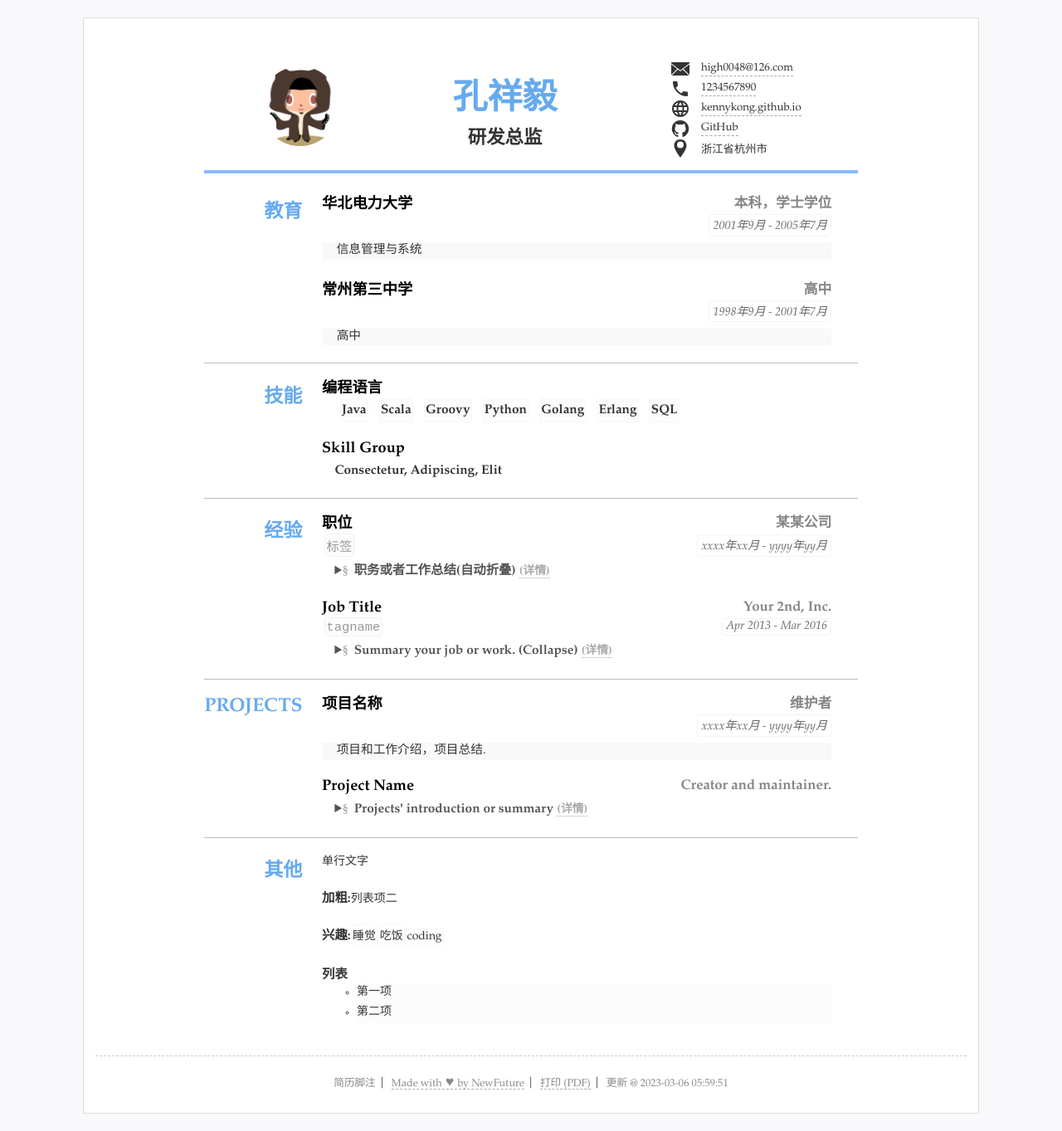
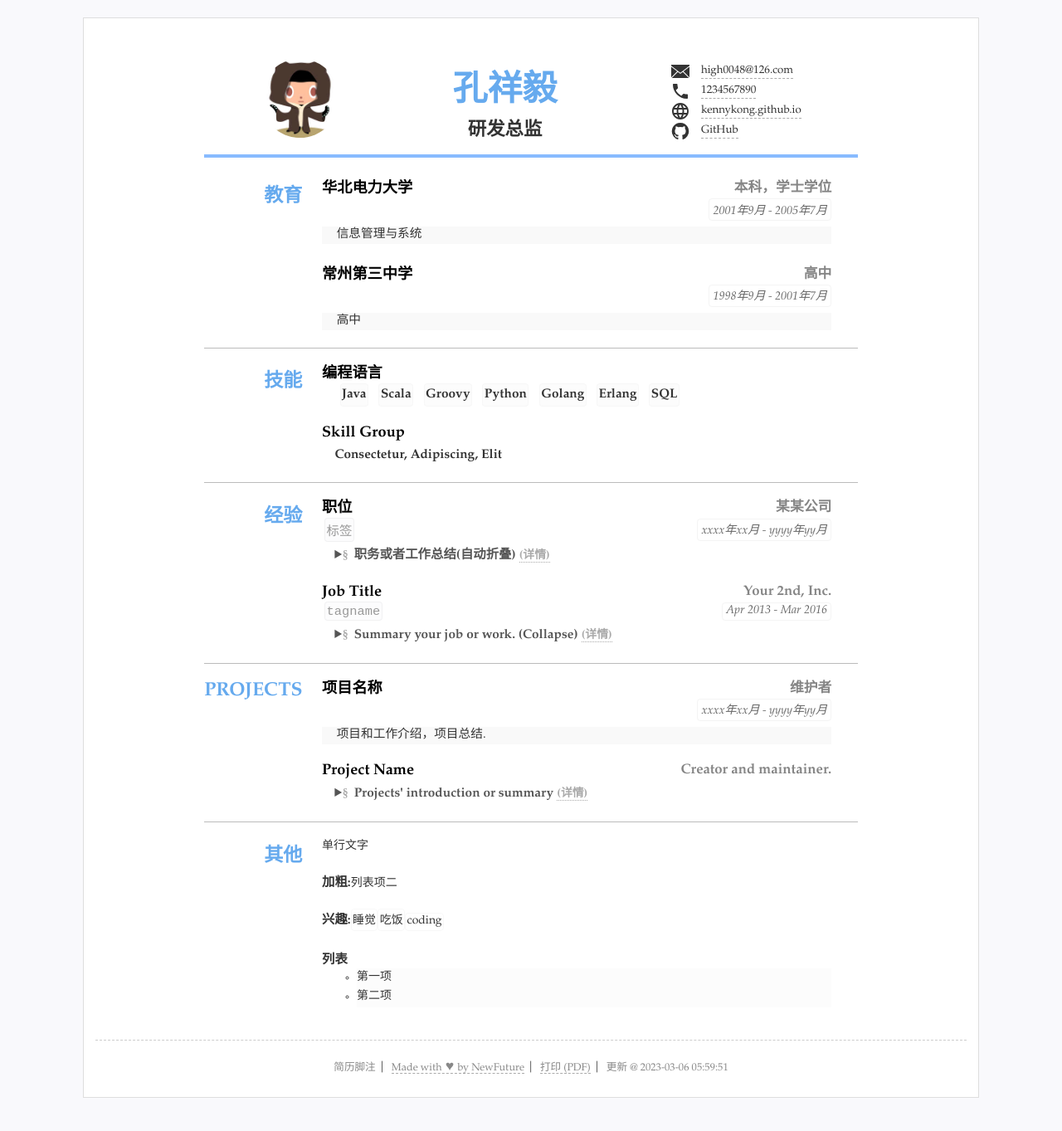
Before and after one commit to kennykong/resume, a Jekyll site: the page built from index.html, in a window 1280 px wide. Shown: the whole page at 83% size. Built offline with Jekyll 4.4.1, drawn with Linux system fonts in a browser that asks for light colours.

Commit message:
Update resume.yml

```diff
--- a/_data/resume.yml
+++ b/_data/resume.yml
@@ -22,8 +22,8 @@ contact: #联系方式连接等3~5行
   href: 'https://github.com/kennykong'
   icon: "icons/github.svg"
   attr: 'target="_blank"' #新标签页打开
-- text: "浙江省杭州市"
-  icon: "icons/location.svg"
+#- text: "浙江省杭州市"
+#  icon: "icons/location.svg"
 
 #main下面是主体内容，类别条数不限
 main: #简历主要内容，
```
